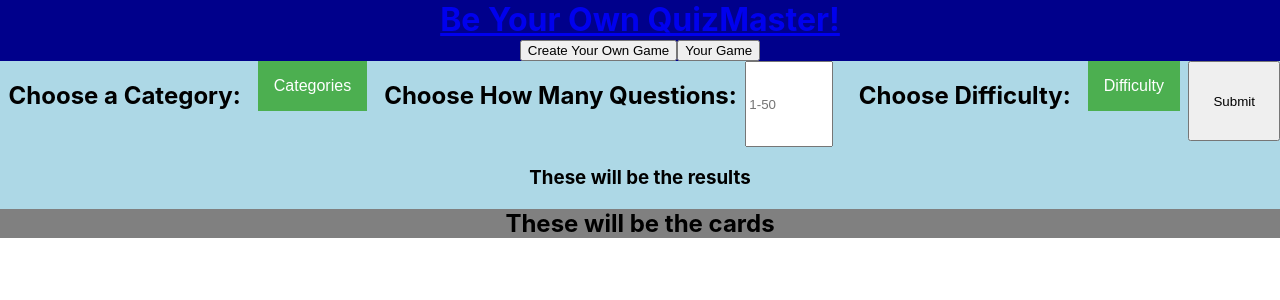
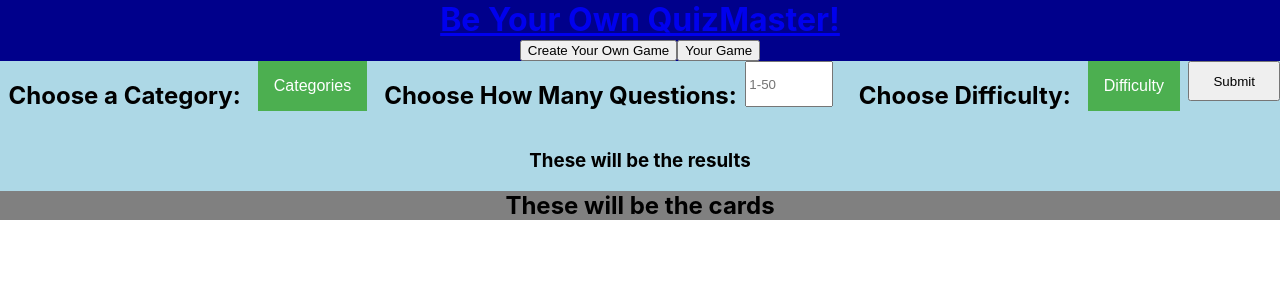
Before and after one commit to tarynmartin/trivia-gamemaster, a React (Create React App) app: page /create_game in a window 1280 px wide. Shown: the top 300 px of the page. Built offline with nearby package versions, Linux system fonts and the light colour scheme.

Commit message:
Imporve styling for component

```diff
--- a/src/containers/QuestionBar/QuestionBar.css
+++ b/src/containers/QuestionBar/QuestionBar.css
@@ -47,7 +47,7 @@
 }
 
 .question-number {
-  height: 10vh;
+  height: 5vh;
   width: 10vh;
 }
 
@@ -64,7 +64,7 @@
   min-width: 160px;
   box-shadow: 0px 8px 16px 0px rgba(0,0,0,0.2);
   z-index: 1;
-  height: 35vh;
+  height: 18vh;
   overflow-y: scroll;
 }
 
@@ -90,5 +90,5 @@
 .difficulty-dropdown:hover .difficulty-btn {background-color: #3e8e41;}
 
 .submit {
-  height: 10vh;
+  height: 5vh;
 }
```
